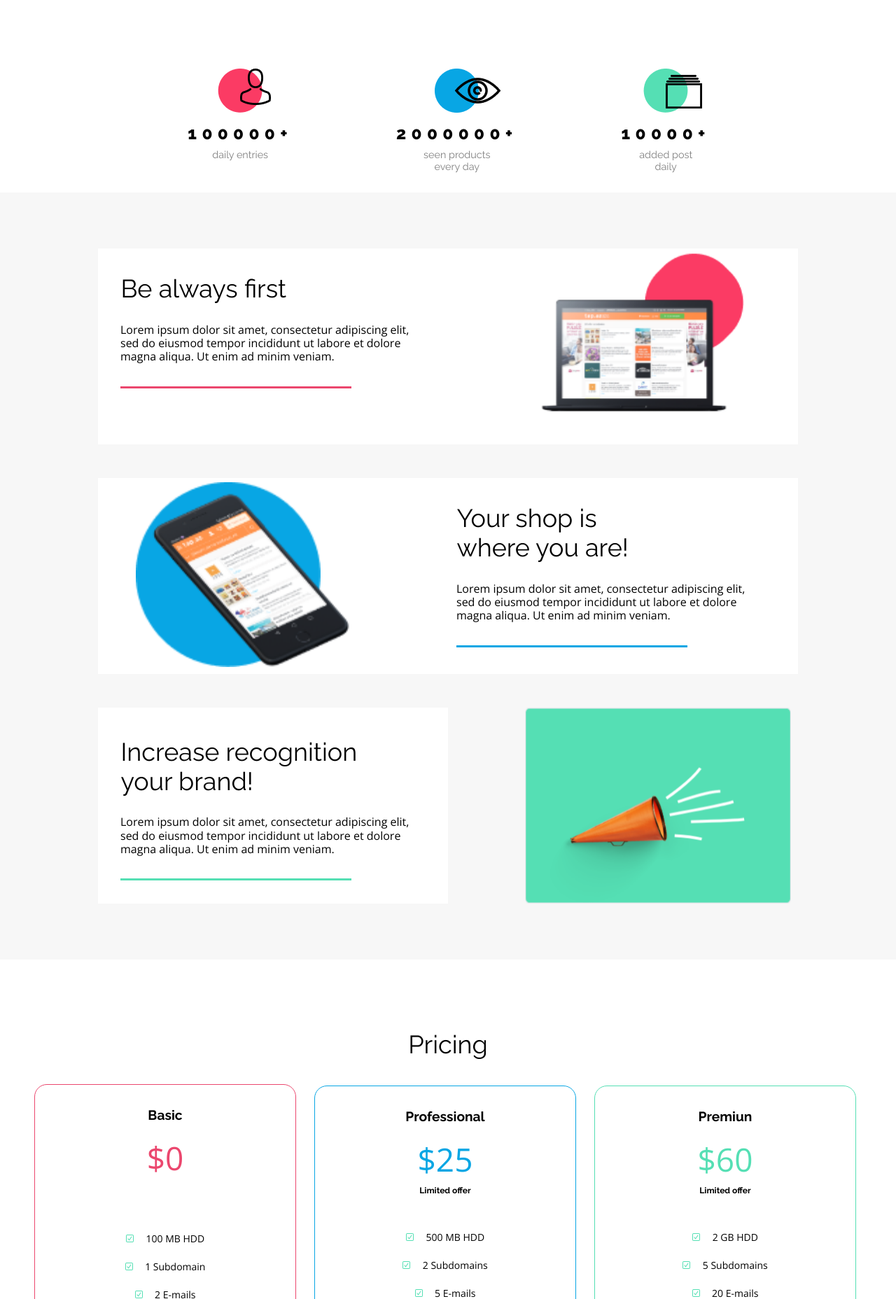
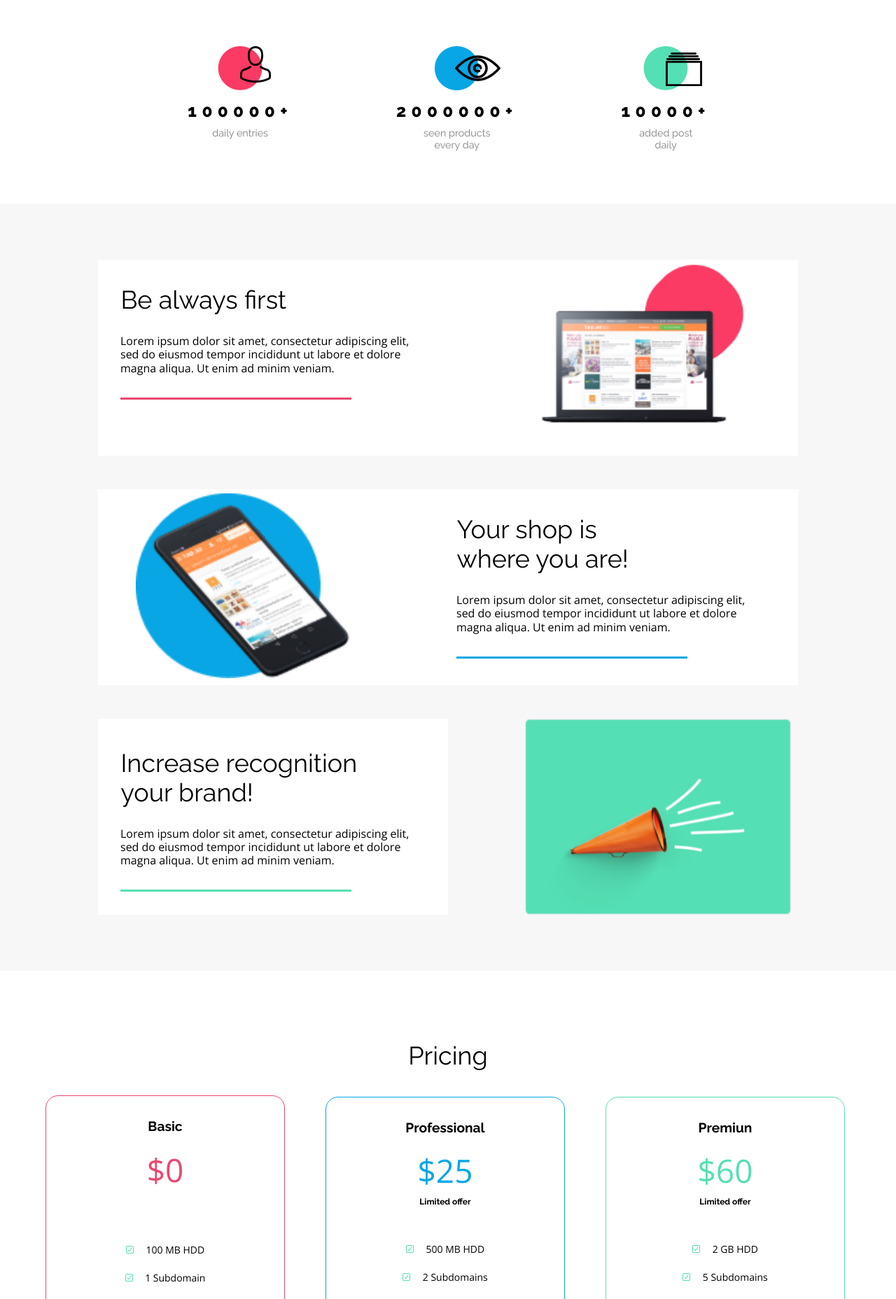
Before and after one commit to OscarGrC/Oxygen-Shop, a plain HTML site: page index.html in a window 1280 px wide. Shown: the part 944-2800 px from the top of the page at 70% size. Drawn offline with nearby package versions, Linux system fonts and the light colour scheme.

Commit message:
mod space mostpopular and secondsection

```diff
--- a/styles/_mostPopular.scss
+++ b/styles/_mostPopular.scss
@@ -10,6 +10,7 @@
 
         padding-left: 5.2em;
         padding-right: 5em;
+        padding-bottom: 3em;
 
     }
 
@@ -33,6 +34,10 @@
 
     &__element {
         padding-top: 8%;
+
+        @media only screen and (min-width:1000px) {
+            padding-top: 4em;
+        }
 
         &__imgContainer {
             position: relative;
@@ -72,8 +77,6 @@
             @media only screen and (min-width:1000px) {
                 font-size: 1.7em;
                 letter-spacing: 0.3em;
-
-
             }
         }
 
--- a/styles/_pricing.scss
+++ b/styles/_pricing.scss
@@ -86,8 +86,8 @@
         }
 
         @media only screen and (min-width:1250px) {
-            padding-left: 6em;
-            padding-right: 6em;
+            padding-left: 5em;
+            padding-right: 5em;
 
         }
 
```
Also changed, not shown: styles/style.css, 1 other file.
